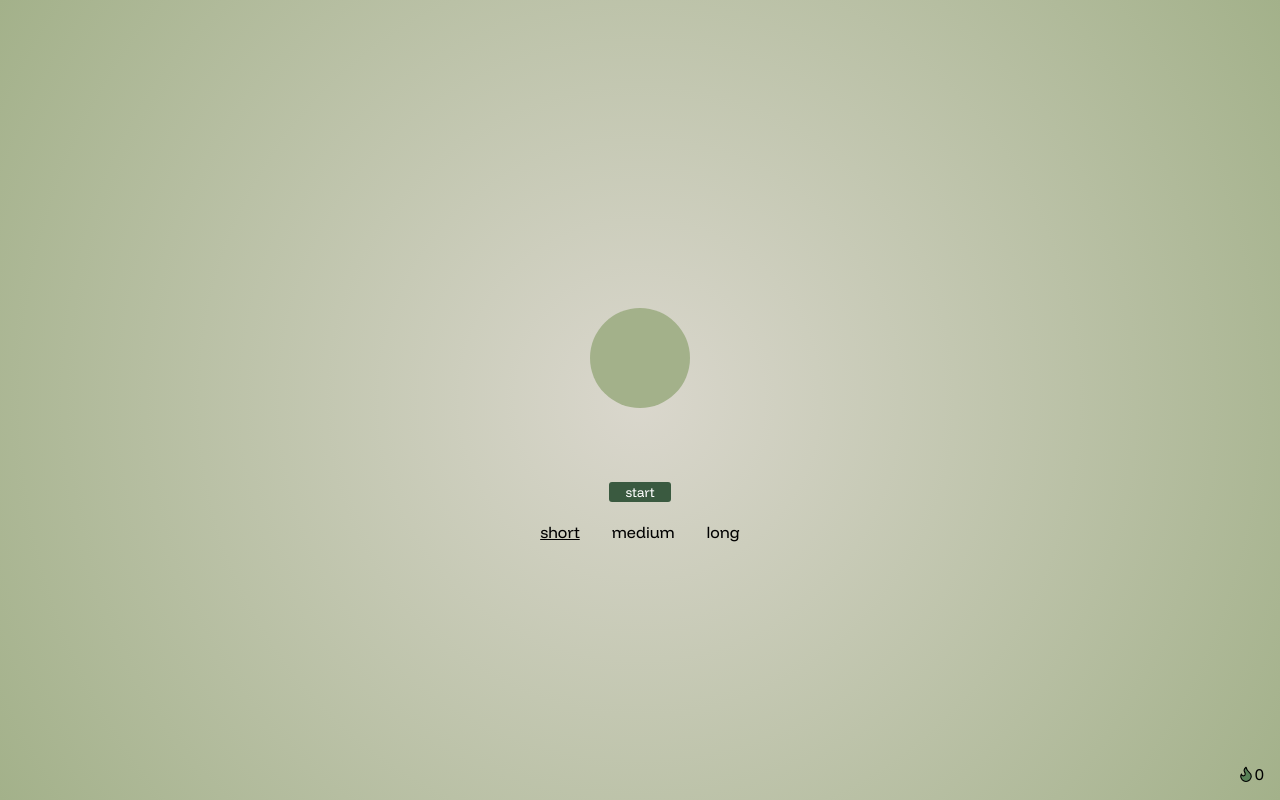
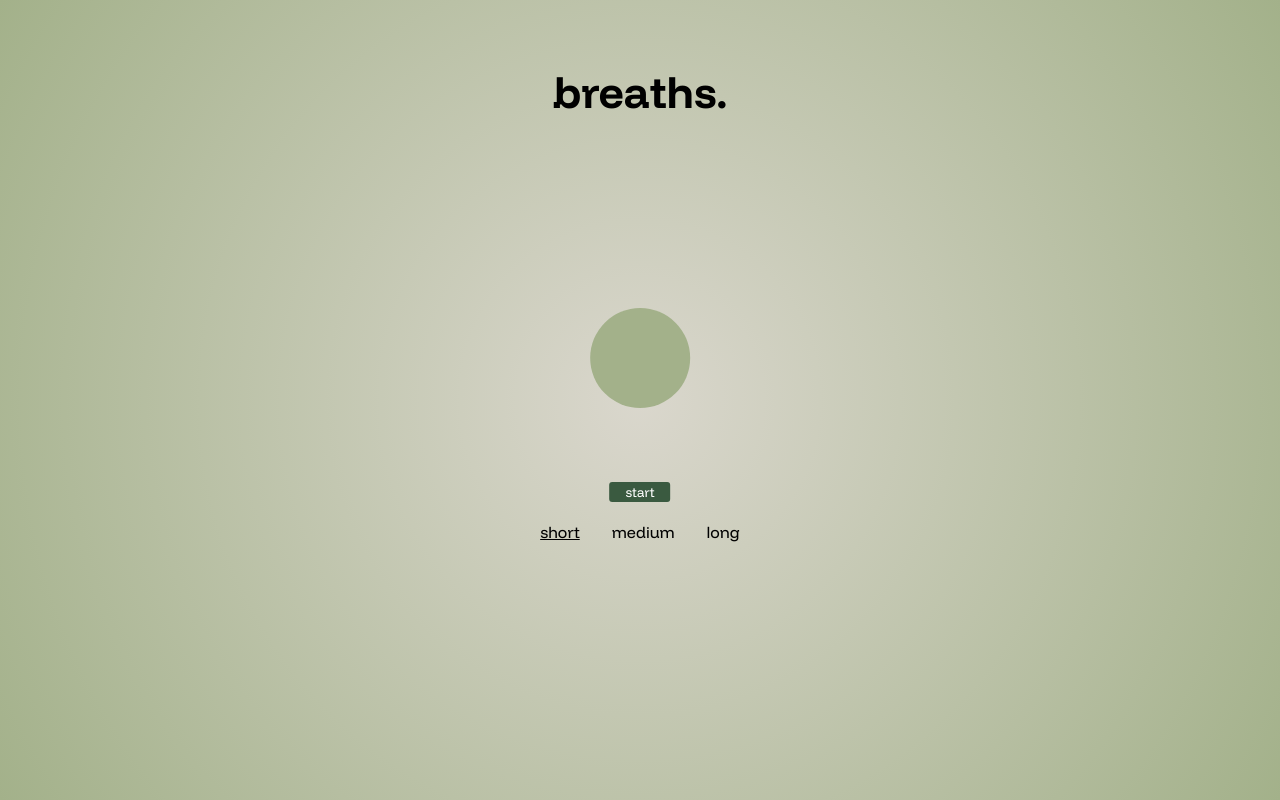
Before and after one commit to oerol/breaths, a React (Vite) app: page / in a window 1280 px wide. Built offline with nearby package versions, Linux system fonts and the light colour scheme.

Commit message:
feat: add a logo

```diff
--- a/src/App.tsx
+++ b/src/App.tsx
@@ -7,6 +7,7 @@ import StartBreathingButton from "./components/StartBreathingButton";
 import BreathingDurationSelector from "./components/BreathingDurationSelector";
 import { LocalStorageStreakCounter } from "./services/streak-counter/local-storage-streak-counter";
 import StreakCounter from "./components/StreakCounter";
+import Header from "./components/Header";
 
 function App() {
   const BREATHING_INTERVAL: Seconds = 4;
@@ -30,6 +31,8 @@ function App() {
   const streakCounter = new LocalStorageStreakCounter();
 
   return (
+    <>
+      <Header />
       <main className="fade-in">
         <BreathingBox
           breathingInterval={BREATHING_INTERVAL}
@@ -46,15 +49,17 @@ function App() {
             onRepeat={repeat}
           />
         )}
-      {!isBreathing && <StartBreathingButton setIsBreathing={setIsBreathing} />}
+        {!isBreathing && (
+          <StartBreathingButton setIsBreathing={setIsBreathing} />
+        )}
         {
           <BreathingDurationSelector
             className={isBreathing ? "visibility-hidden" : undefined}
             setBreathingCycles={setBreathingCycles}
           />
         }
-      <StreakCounter isFinished={isFinished} streakCounter={streakCounter} />
       </main>
+    </>
   );
 }
 
--- /dev/null
+++ b/src/components/Header.css
@@ -0,0 +1,4 @@
+header {
+  display: flex;
+  justify-content: center;
+}
--- /dev/null
+++ b/src/components/Header.tsx
@@ -0,0 +1,10 @@
+import Logo from "./Logo";
+import "./Header.css";
+
+export default function Header() {
+  return (
+    <header>
+      <Logo />
+    </header>
+  );
+}
--- /dev/null
+++ b/src/components/Logo.css
@@ -0,0 +1,4 @@
+#logo {
+  margin-top: 4rem;
+  font-size: 2.75rem;
+}
--- /dev/null
+++ b/src/components/Logo.tsx
@@ -0,0 +1,5 @@
+import "./Logo.css";
+
+export default function Logo() {
+  return <h1 id="logo">breaths.</h1>;
+}
--- a/src/index.css
+++ b/src/index.css
@@ -21,9 +21,6 @@ body {
 
 body {
   height: 100dvh;
-  display: flex;
-  justify-content: center;
-  align-items: center;
 
   background: radial-gradient(
     circle,
@@ -42,3 +39,10 @@ main {
   justify-content: center;
   align-items: center;
 }
+
+main {
+  position: absolute;
+  left: 50%;
+  top: 50%;
+  transform: translate(-50%, -50%);
+}
```
Lines whose indentation alone changed are shown as unchanged.
